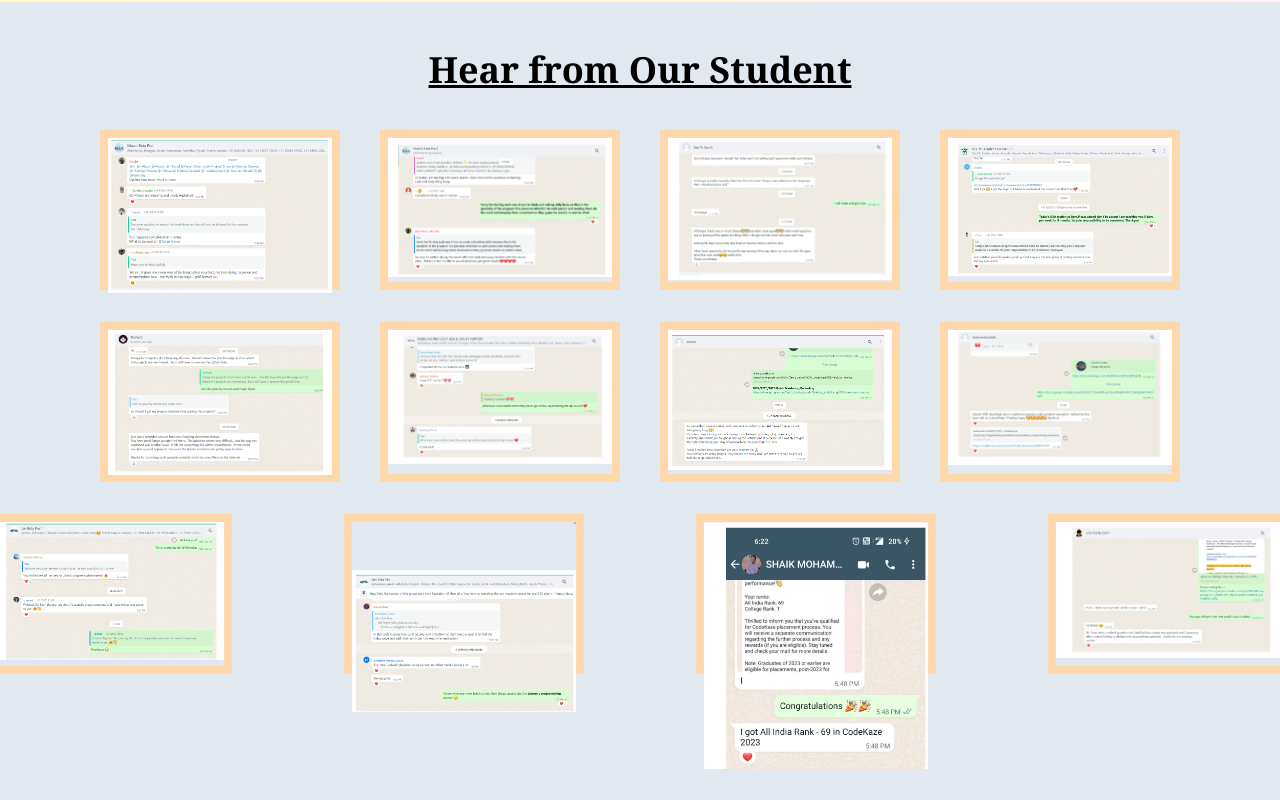
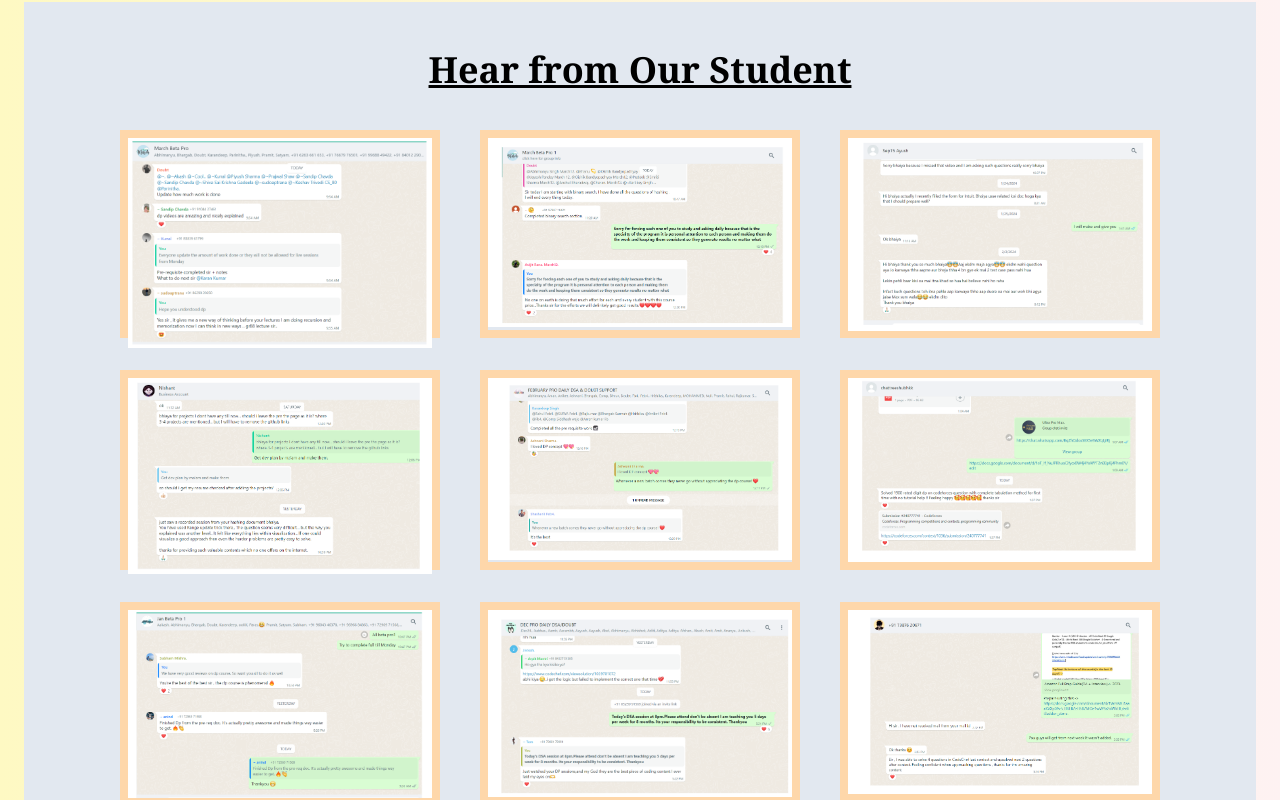
Before and after one commit to karantec/DesiQna, a React (Vite) app: page / in a window 1280 px wide. Shown: the part 3540-4340 px from the top of the page. Built offline with nearby package versions, Linux system fonts and the light colour scheme.

Commit message:
file added

```diff
--- a/src/components/Lower/components/LowerTestimonial.jsx
+++ b/src/components/Lower/components/LowerTestimonial.jsx
@@ -1,7 +1,7 @@
 import React from 'react';
-const imageArray=["/1.png",'/2.png','/3.png','/4.png'];
-const imageArray1=["/7.png",'/8.png','/9.png','/10.png'];
-const imageArray2=["/5.png",'/6.png','/11.png','/12.png'];
+const imageArray=["/1.png",'/2.png','/3.png'];
+const imageArray1=["/7.png",'/8.png','/10.png'];
+const imageArray2=["/5.png",'/4.png','/12.png'];
 
 function LowerTestimonial() {
   return (
@@ -17,8 +17,8 @@ function LowerTestimonial() {
           {imageArray.map((el,index)=>{
             return(
               <>
-              <div key={index} className='w-[15rem] h-[10rem] hover:w-[30rem] hover:h-[20rem] border-8 border-solid border-orange-200 '>
-                <img width={800} height={800} src={el} alt="" srcset="" />
+              <div key={index} className='w-[20rem] h-[13rem] hover:w-[30rem] hover:h-[20rem] border-8 border-solid border-orange-200 '>
+                <img width={1000} height={1000} src={el} alt="" srcset="" />
 
               </div>
               </>
@@ -35,8 +35,8 @@ function LowerTestimonial() {
           {imageArray1.map((el,index)=>{
             return(
               <>
-              <div key={index} className='w-[15rem] h-[10rem] hover:w-[30rem] hover:h-[20rem] border-8 border-solid border-orange-200'>
-                <img width={800} height={800} src={el} alt="" srcset="" />
+              <div key={index} className='w-[20rem] h-[12.5rem] hover:w-[30rem] hover:h-[20rem] border-8 border-solid border-orange-200'>
+                <img width={1000} height={1000} src={el} alt="" srcset="" />
 
               </div>
               </>
@@ -50,12 +50,12 @@ function LowerTestimonial() {
     </div>
     <div className='flex flex-col lg:flex-row items-center justify-center gap-4  px-[6rem] '>
 
-        <div className='flex lg:flex-row flex-col items-center justify-center gap-[7rem] flex-wrap lg:flex-nowrap'>
+        <div className='flex lg:flex-row flex-col items-center justify-center gap-10 flex-wrap lg:flex-nowrap'>
           {imageArray2.map((el,index)=>{
             return(
               <>
-              <div key={index} className='w-[15rem] h-[10rem] object-fill hover:w-[30rem] hover:h-[20rem] border-8 border-solid border-orange-200'>
-                <img width={800} height={800} src={el} alt="" srcset="" />
+              <div key={index} className='w-[20rem] h-[12.5rem] object-fill hover:w-[30rem] hover:h-[20rem] border-8 border-solid border-orange-200'>
+                <img width={1000} height={1000} src={el} alt="" srcset="" />
 
               </div>
               </>
```
